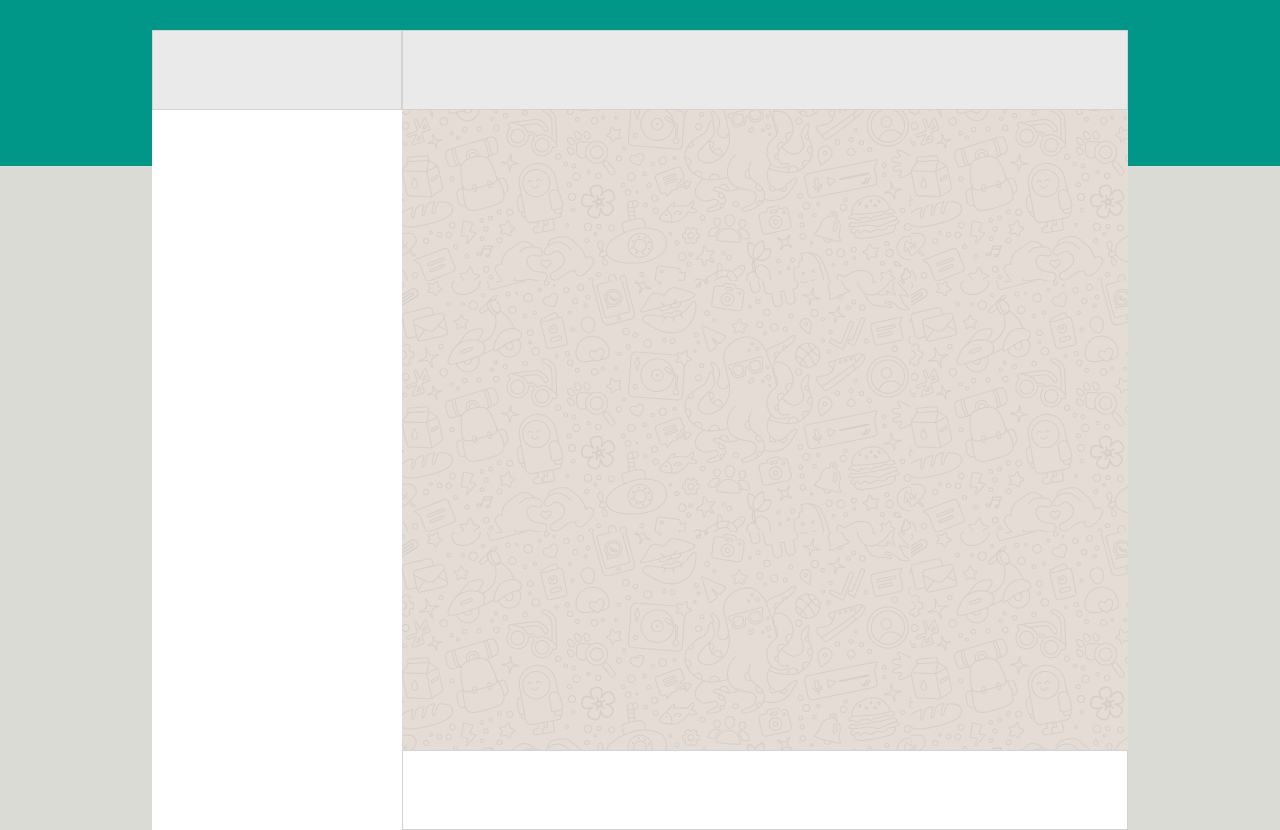
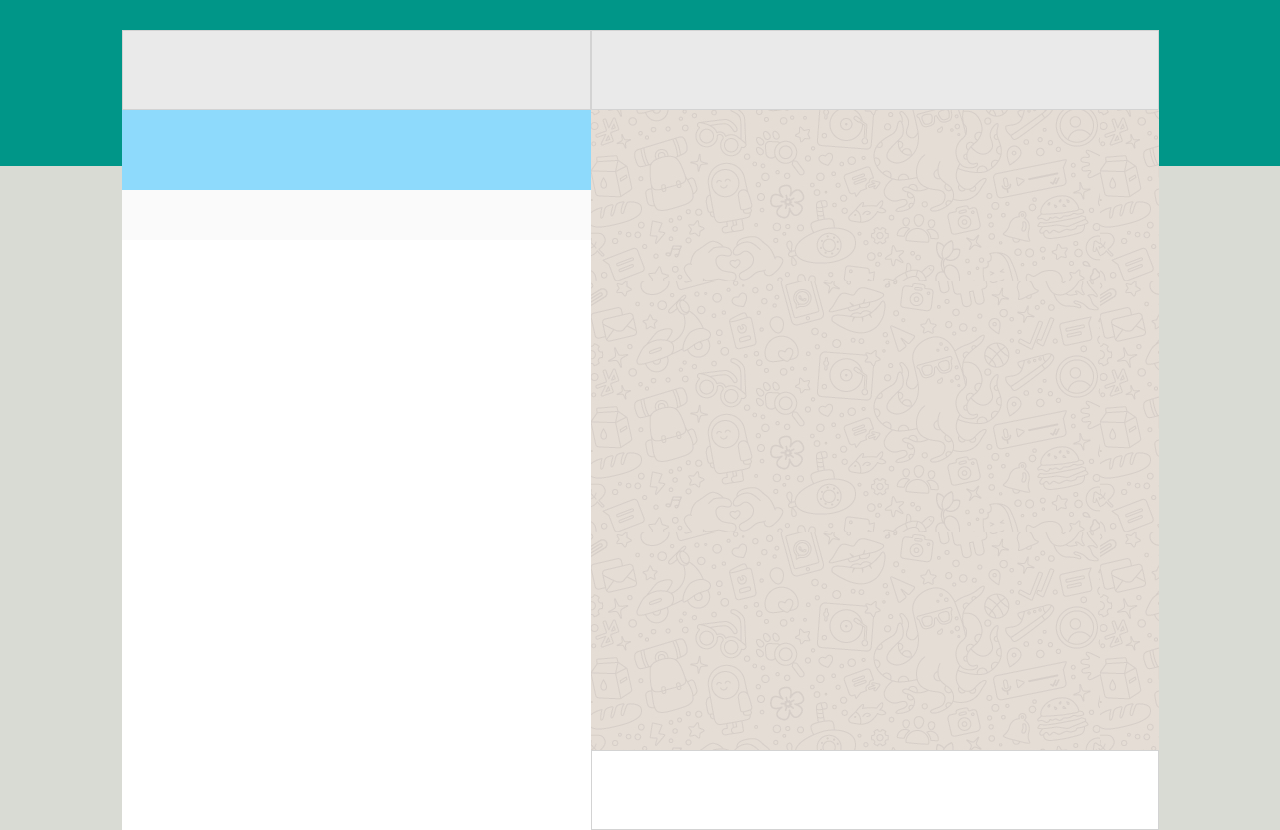
Before and after one commit to saragisondi/vue-boolzapp, a plain HTML site: page Milestone 1/index.html in a window 1280 px wide. Drawn offline with nearby package versions, Linux system fonts and the light colour scheme.

Commit message:
add search input

```diff
--- a/Milestone 1/css/style.css
+++ b/Milestone 1/css/style.css
@@ -21,7 +21,7 @@ body{
 
 /*MAIN*/
 main{
-  width: 80%;
+  width: 85%;
   height: 800px;
   display: flex;
 }
@@ -35,7 +35,17 @@ main{
 /*ASIDE*/
 aside{
   background-color: #FFFFFF;
-  width: 250px;
+  width: 650px;
+}
+
+.notification{
+  background-color: #8EDAFC;
+  height: 80px;
+}
+
+.search{
+  background-color: #FAFAFA;
+  height: 50px;
 }
 
 /*RIGHT SIDE*/
--- a/Milestone 1/index.html
+++ b/Milestone 1/index.html
@@ -27,6 +27,8 @@
 
       <aside>
         <div class="user"></div>
+        <div class="notification"></div>
+        <div class="search"></div>
       </aside>
 
       <div class="right-side">
```
